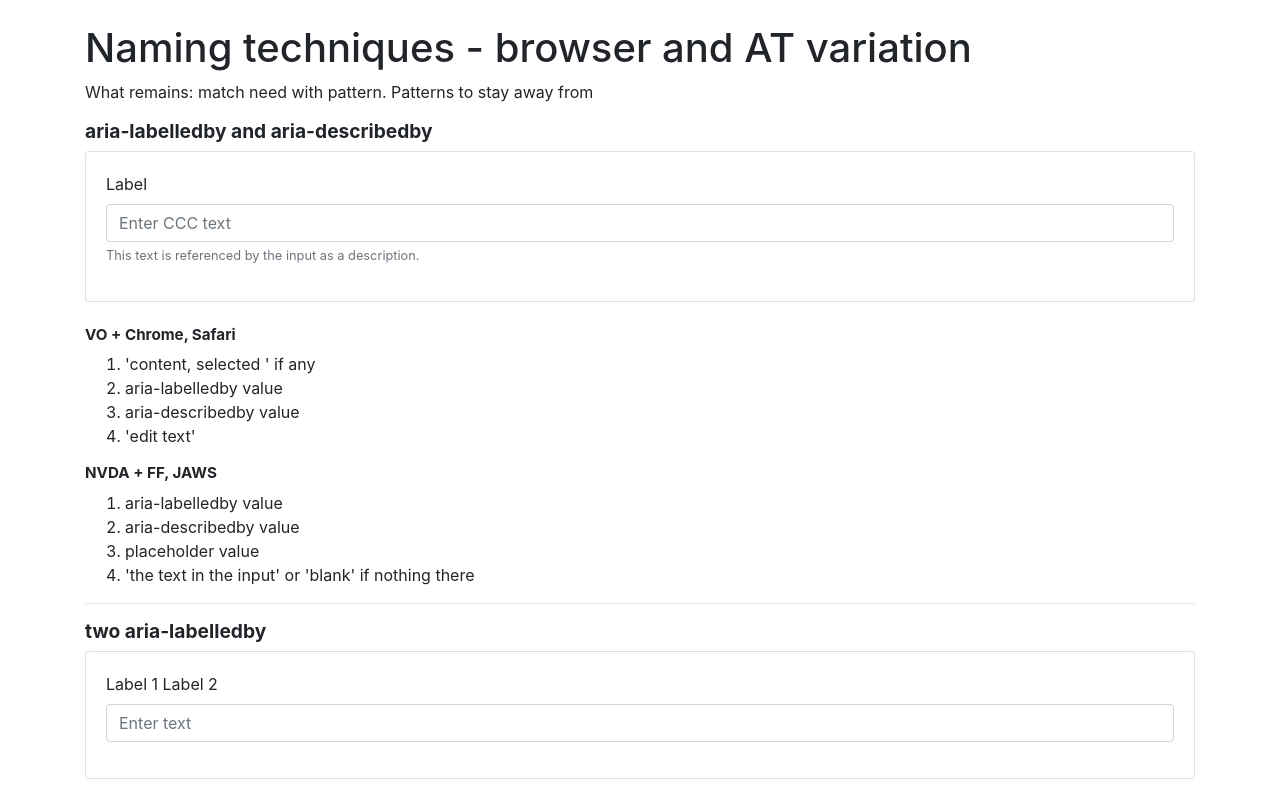
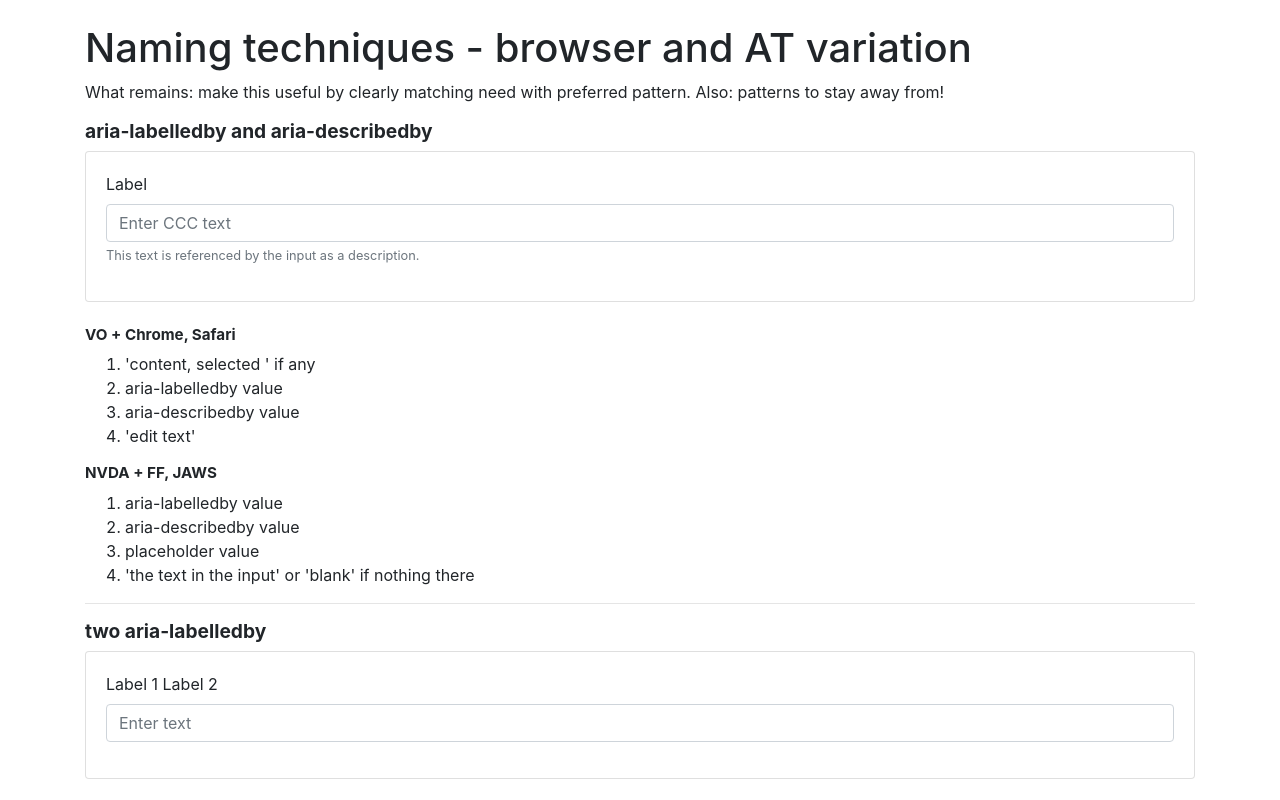
Before and after one commit to gsilver/personal-index, a plain HTML site: page scrap/naming-techniques.html in a window 1280 px wide. Shown: the top 800 px of the page. Drawn offline with nearby package versions, Linux system fonts and the light colour scheme.

Commit message:
more naming

```diff
--- a/scrap/naming-techniques.html
+++ b/scrap/naming-techniques.html
@@ -23,7 +23,7 @@
     <div class="container">
         <br>
         <h1>Naming techniques - browser and AT variation</h1>
-        <p>What remains: match need with pattern. Patterns to stay away from</p>
+        <p>What remains: make this useful by clearly matching need with preferred pattern. Also: patterns to stay away from!</p>
         <h2>aria-labelledby and aria-describedby</h2>
         <div class="card">
             <div class="card-body">
```
